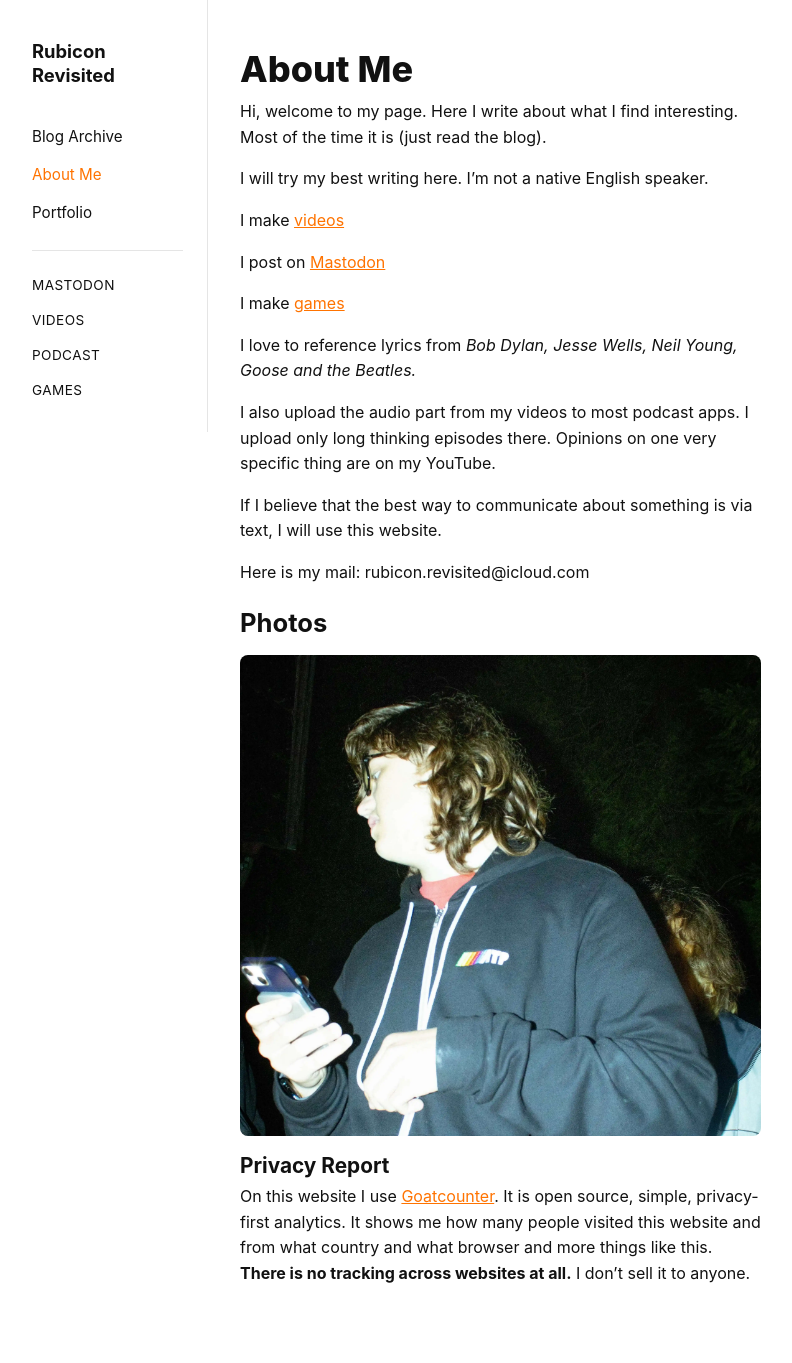
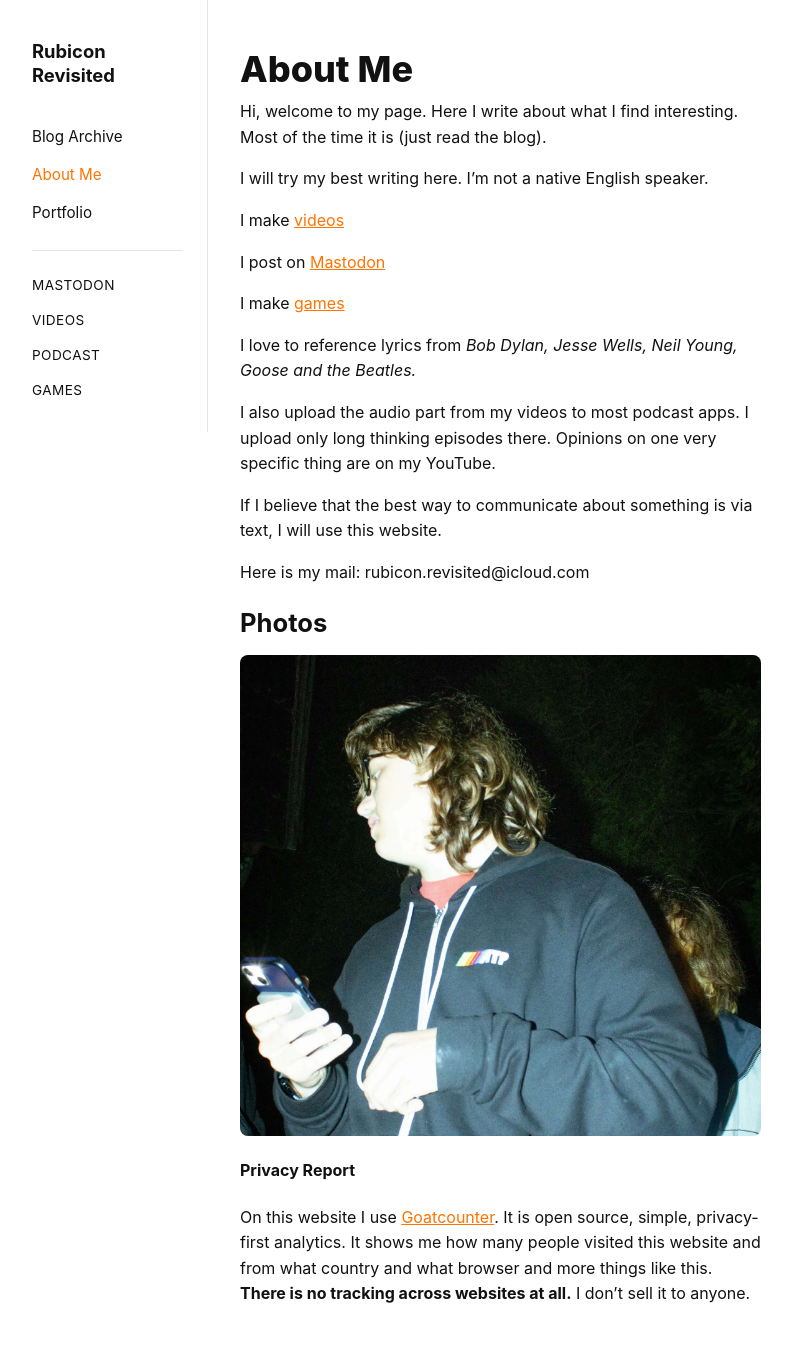
Before and after one commit to StepanJiri/stepankarasek.github.io, a Jekyll site: the page built from about.md, in a window 1280 px wide. Shown: the whole page, without its empty margins (152-944 px from the left). Built offline with Jekyll 4.4.1, drawn with Linux system fonts in a browser that asks for light colours.

```diff
--- a/about.md
+++ b/about.md
@@ -31,5 +31,6 @@ Here is my mail: rubicon.revisited@icloud.com
 ![Daniel Darby Supik]({{ '/assets/images/About_Me/Photo1_1,2.webp' | relative_url }})
 
 
-### Privacy Report
+
+#### Privacy Report
 On this website I use [Goatcounter](https://www.goatcounter.com). It is open source, simple, privacy-first analytics. It shows me how many people visited this website and from what country and what browser and more things like this. __There is no tracking across websites at all.__ I don't sell it to anyone.
```
